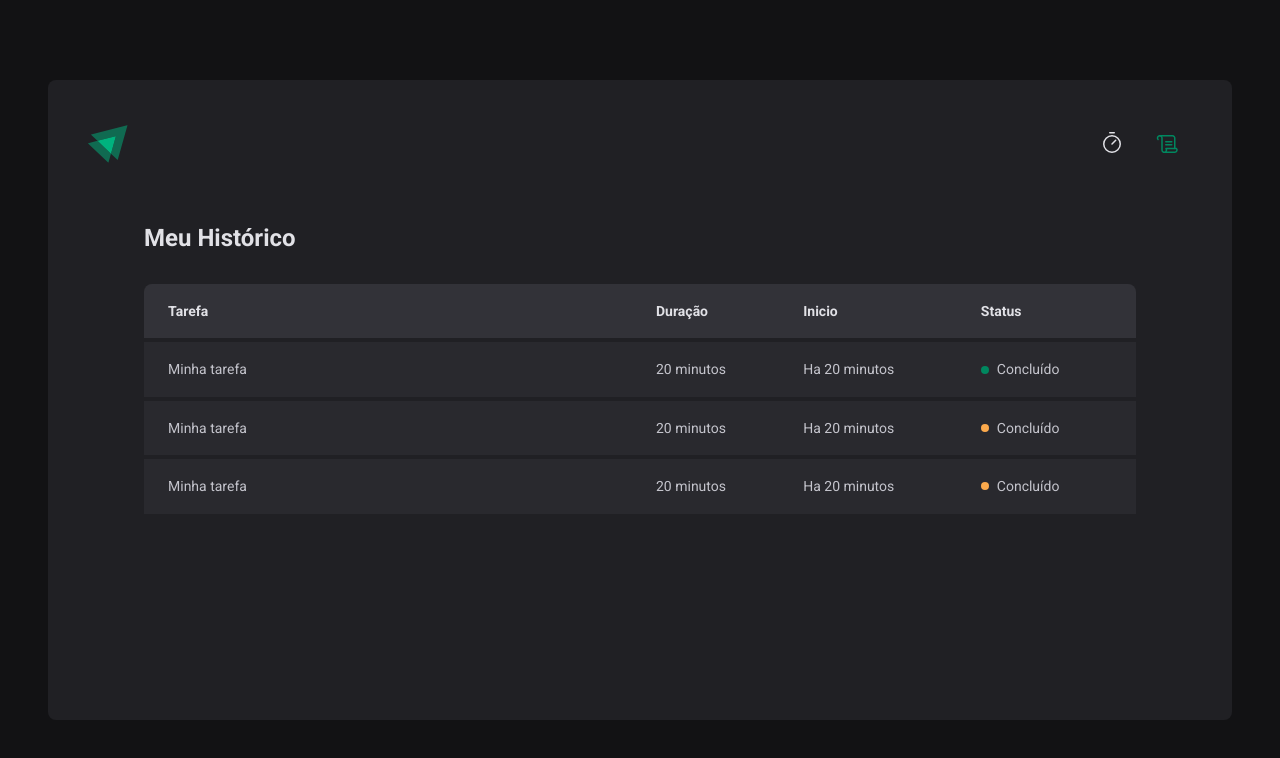
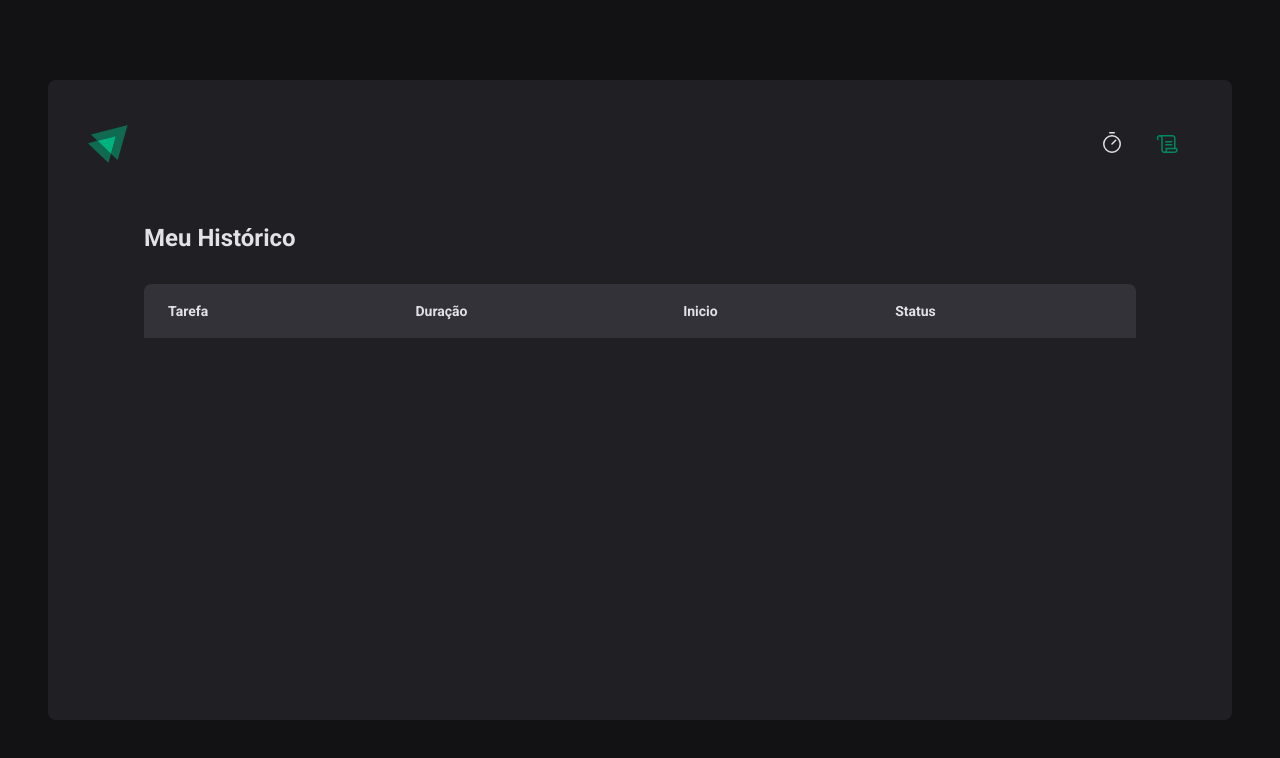
Before and after one commit to Gustavohps10/timer-app, a React (Vite) app: page /history in a window 1280 px wide. Shown: the top 758 px of the page. Built offline with nearby package versions, Linux system fonts and the light colour scheme; the HTML template or start-up script is replaced by a standard one.

Commit message:
feat: list cycles in real-time history

```diff
--- a/src/pages/History/index.tsx
+++ b/src/pages/History/index.tsx
@@ -1,6 +1,10 @@
+import { useContext } from 'react'
 import { HistoryContainer, HistoryList, Status } from './styles'
+import { CyclesContext } from '../../contexts/CyclesContext'
 
 export function History() {
+  const { cycles } = useContext(CyclesContext)
+
   return (
     <HistoryContainer>
       <h1>Meu Histórico</h1>
@@ -16,30 +20,26 @@
             </tr>
           </thead>
           <tbody>
-            <tr>
-              <td>Minha tarefa</td>
-              <td>20 minutos</td>
-              <td>Ha 20 minutos</td>
-              <td>
-                <Status color="green">Concluído</Status>
-              </td>
-            </tr>
-            <tr>
-              <td>Minha tarefa</td>
-              <td>20 minutos</td>
-              <td>Ha 20 minutos</td>
-              <td>
-                <Status>Concluído</Status>
-              </td>
-            </tr>
-            <tr>
-              <td>Minha tarefa</td>
-              <td>20 minutos</td>
-              <td>Ha 20 minutos</td>
-              <td>
-                <Status>Concluído</Status>
-              </td>
-            </tr>
+            {cycles.map((cycle) => (
+              <tr key={cycle.id}>
+                <td>{cycle.task}</td>
+                <td>{cycle.minutesAmount}</td>
+                <td>{cycle.startDate.toISOString()}</td>
+                <td>
+                  {cycle.finishedDate && (
+                    <Status color="green">Concluido</Status>
+                  )}
+
+                  {cycle.interruptDate && (
+                    <Status color="red">Interrompido</Status>
+                  )}
+
+                  {!cycle.interruptDate && !cycle.finishedDate && (
+                    <Status color="yellow">Em andamento</Status>
+                  )}
+                </td>
+              </tr>
+            ))}
           </tbody>
         </table>
       </HistoryList>
```
